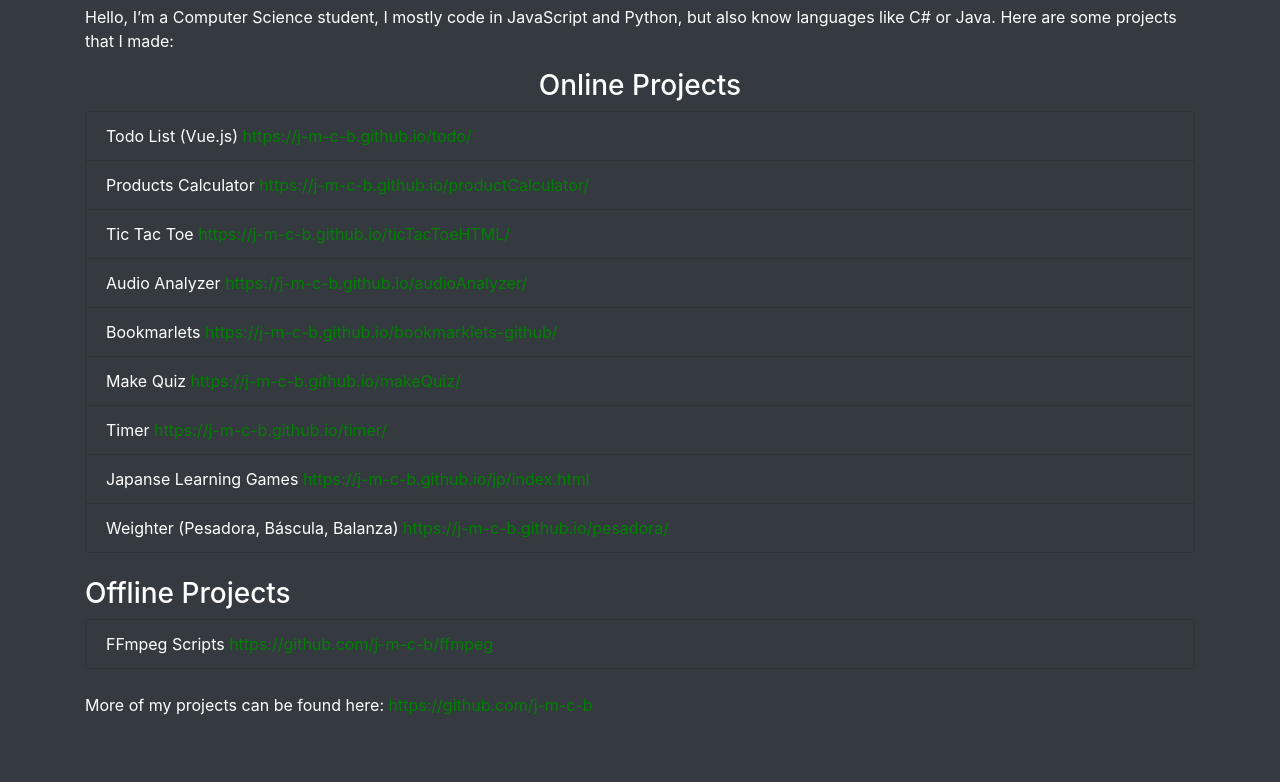
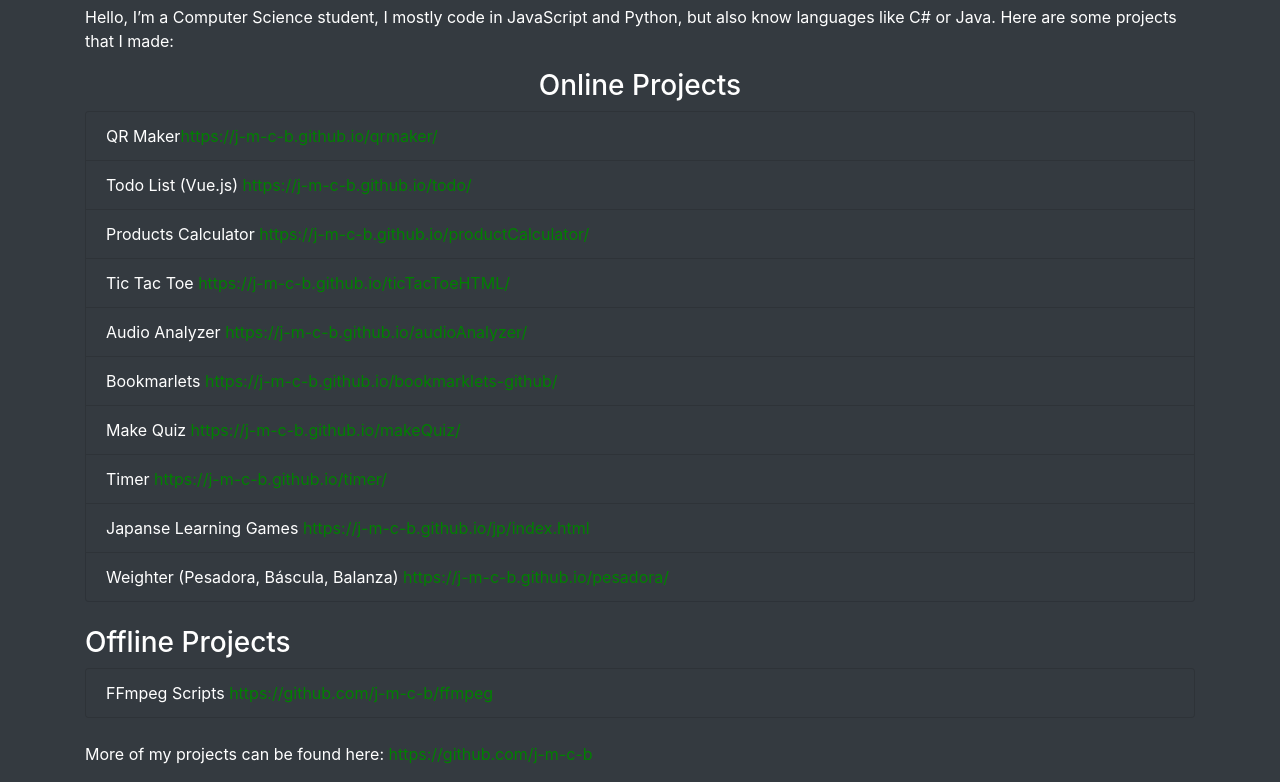
Before and after one commit to j-m-c-b/portfolio, a plain HTML site: page index.html in a window 1280 px wide. Shown: the part 41-823 px from the top of the page. Before the commit the page ends 800 px from the top, so only its background shows below. Drawn offline with nearby package versions, Linux system fonts and the light colour scheme.

Commit message:
Update index.html

```diff
--- a/index.html
+++ b/index.html
@@ -26,6 +26,9 @@
         <section>
             <h3 class="text-center"> Online Projects</h3>
             <ul class="list-group">
+                   <li class="list-group-item bg-dark">QR Maker<a target="_blank"
+                        href="https://j-m-c-b.github.io/qrmaker/">https://j-m-c-b.github.io/qrmaker/</a>
+                </li>
                  <li class="list-group-item bg-dark">Todo List (Vue.js) <a target="_blank"
                         href="https://j-m-c-b.github.io/todo/">https://j-m-c-b.github.io/todo/</a>
                 </li>
```
